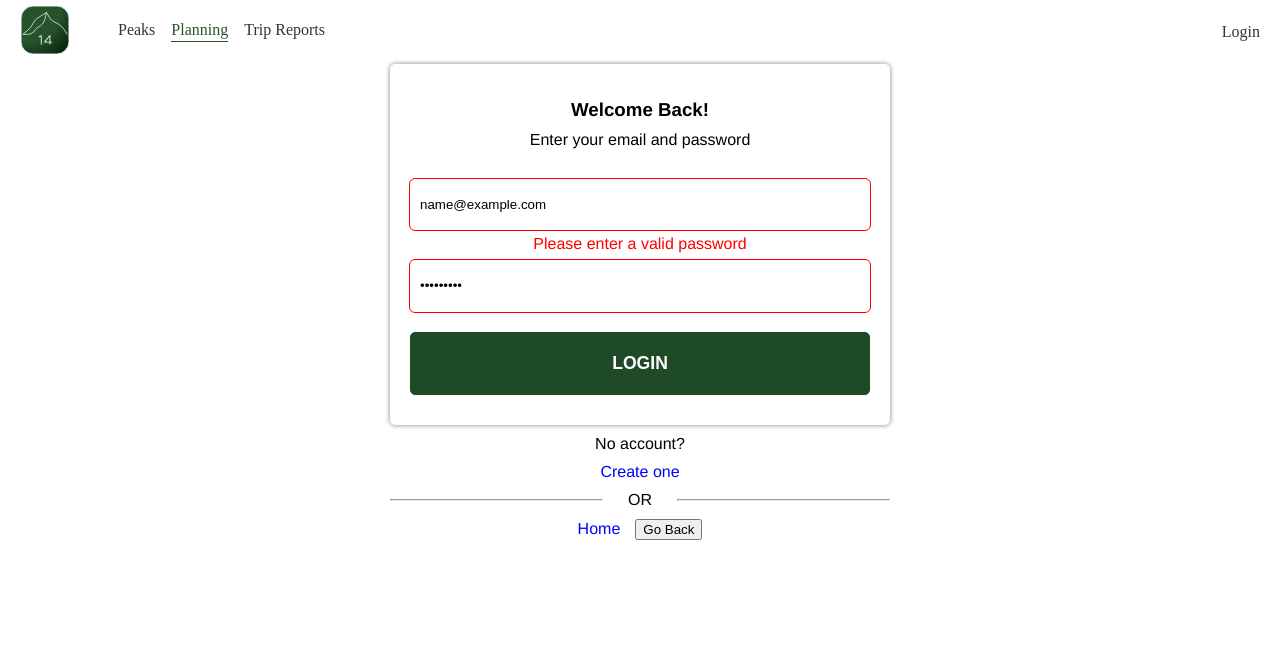
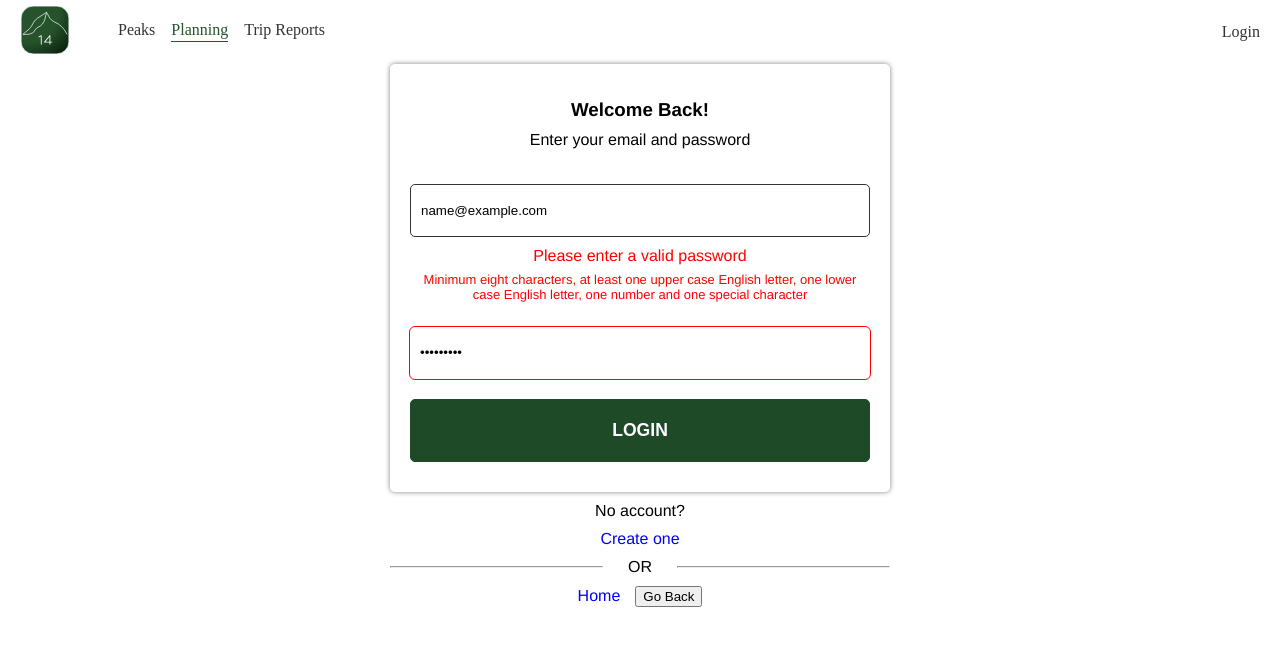
Before and after one commit to calgil/14ers-app, a React (Create React App) app: page /login in a window 1280 px wide. Both pictures are taken after typing "name@example.com", "Sample123" into the empty fields and a click on the input "Login". Shown: the top 646 px of the page. Built offline with nearby package versions, Linux system fonts and the light colour scheme.

Commit message:
improve login ux add password validation

```diff
--- a/src/components/InputBase/InputBase.jsx
+++ b/src/components/InputBase/InputBase.jsx
@@ -4,12 +4,20 @@ import { capitalizeFirstLetters } from "../../utilities/capitalizeFirstLetters";
 
 const InputBase = ({ data, onChange, error, showError }) => (
   <div className={s.inputContainer}>
-    {error && (
+    {!error && showError && data.name === "password" && (
+      <div className={s.passwordRules}>
+        Minimum eight characters, at least one upper case English letter, one
+        lower case English letter, one number and one special character
+      </div>
+    )}
+    {!error && (
       <div className={showError ? s.error : s.hidden}>{data.errorMsg}</div>
     )}
     <input
       //   className={s.inputBase}
-      className={showError ? `${s.outline} ${s.inputBase}` : s.inputBase}
+      className={
+        showError && !error ? `${s.outline} ${s.inputBase}` : s.inputBase
+      }
       type={data.name}
       name={data.name}
       onChange={onChange}
--- a/src/components/InputBase/InputBase.module.css
+++ b/src/components/InputBase/InputBase.module.css
@@ -1,5 +1,11 @@
 .inputContainer {
   position: relative;
+  margin-top: 5px;
+}
+
+.error,
+.passwordRules {
+  color: red;
 }
 
 .error {
@@ -13,6 +19,11 @@
 
 .hidden {
   display: none;
+}
+
+.passwordRules {
+  margin-top: 25px;
+  font-size: 13px;
 }
 
 .inputBase {
--- a/src/components/UserLogin/UserLogin.jsx
+++ b/src/components/UserLogin/UserLogin.jsx
@@ -3,6 +3,7 @@ import s from "./UserLogin.module.css";
 import { Link, useNavigate } from "react-router-dom";
 import { UserContext } from "../../App";
 import { isEmailValid } from "../../utilities/isEmailValid";
+import { isPasswordValid } from "../../utilities/isPasswordValid";
 import InputBase from "../InputBase/InputBase";
 
 const UserLogin = () => {
@@ -23,39 +24,26 @@ const UserLogin = () => {
   const [showErrorMsg, setShowErrorMsg] = useState(false);
 
   const onChange = ({ target: { name, value } }) => {
-    // setShowInputError(false);
     if (name === "email") {
       if (!isEmailValid(value)) {
-        setError({ ...error, [name]: true });
-        return;
+        return setError({ ...error, [name]: false });
       }
-      setError({ ...error, [name]: false });
+      setError({ ...error, [name]: true });
     }
-    // if (name === "email") {
-    //   // refactor this logic in a separate function
-    //   if (!value.length) {
-    //     setError({ ...error, [name]: "Please provide valid email" });
-    //     return;
-    //   }
-    //   if (!emailValidation(value)) {
-    //     setError({ ...error, [name]: "Please provide valid email" });
-    //     return;
-    //   }
-    // }
-
-    // if (name === "password") {
-    //   if (!value.length) {
-    //     setError({ ...error, [name]: "Please enter a password" });
-    //   }
-    // }
-    // setError({ ...error, [name]: undefined });
+    if (name === "password") {
+      if (!isPasswordValid(value)) {
+        return setError({ ...error, [name]: false });
+      }
+      setError({ ...error, [name]: true });
+    }
     setUserLogins({ ...userLogins, [name]: value });
   };
 
   const checkLoginData = () => {
     Object.keys(userLogins).forEach((key) => {
-      if (!userLogins[key].length) {
-        setError({ ...error, [`${key}`]: true });
+      console.log(userLogins[key].length);
+      if (!userLogins[key].length === 0) {
+        setError({ ...error, [`${key}`]: false });
       }
     });
   };
@@ -66,40 +54,39 @@ const UserLogin = () => {
 
   const loginUser = (e) => {
     e.preventDefault();
+    checkLoginData();
     setShowInputError(true);
     const { email, password } = userLogins;
+
+    if (!email.length || !password.length) {
+      return;
+    }
 
     if (!!error.email || !!error.password) {
       return;
     }
 
-    if (!!email || !!password) {
-      return;
-    }
-
-    console.log("about to send", email, password);
-
-    // authService
-    //   .loginUser(email, password)
-    //   .then((res) => {
-    //     if (res.status === 401) {
-    //       setShowErrorMsg(true);
-    //       setErrorMsg("Invalid credentials. Please try again");
-    //       return;
-    //     }
-    //     if (res.status !== 200) {
-    //       setShowErrorMsg(true);
-    //       setErrorMsg("Something went wrong. Please try again");
-    //       return;
-    //     }
-    //     if (res.status === 200) {
-    //       updateAuth();
-    //       navigate(-1);
-    //     }
-    //   })
-    //   .catch(() => {
-    //     setUserLogins({ email: "", password: "" });
-    //   });
+    authService
+      .loginUser(email, password)
+      .then((res) => {
+        if (res.status === 401) {
+          setShowErrorMsg(true);
+          setErrorMsg("Invalid credentials. Please try again");
+          return;
+        }
+        if (res.status !== 200) {
+          setShowErrorMsg(true);
+          setErrorMsg("Something went wrong. Please try again");
+          return;
+        }
+        if (res.status === 200) {
+          updateAuth();
+          navigate(-1);
+        }
+      })
+      .catch(() => {
+        setUserLogins({ email: "", password: "" });
+      });
   };
 
   const inputData = [
--- a/src/utilities/isEmailValid.js
+++ b/src/utilities/isEmailValid.js
@@ -1,7 +1,7 @@
 export const isEmailValid = (str) => {
   const emailRegEx = /[^@ \t\r\n]+@[^@ \t\r\n]+\.[^@ \t\r\n]+/;
-  if (str.match(emailRegEx)) {
-    return true;
+  if (!str.match(emailRegEx)) {
+    return false;
   }
-  return false;
+  return true;
 };
--- /dev/null
+++ b/src/utilities/isPasswordValid.js
@@ -0,0 +1,8 @@
+export const isPasswordValid = (str) => {
+  const passwordRegEx =
+    /^(?=.*?[A-Z])(?=.*?[a-z])(?=.*?[0-9])(?=.*?[#?!@$ %^&*-]).{8,}$/;
+  if (!str.match(passwordRegEx)) {
+    return false;
+  }
+  return true;
+};
```
